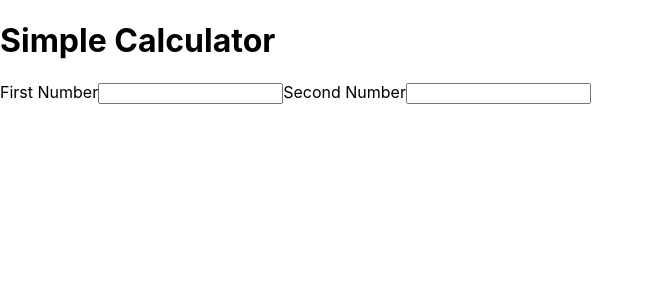
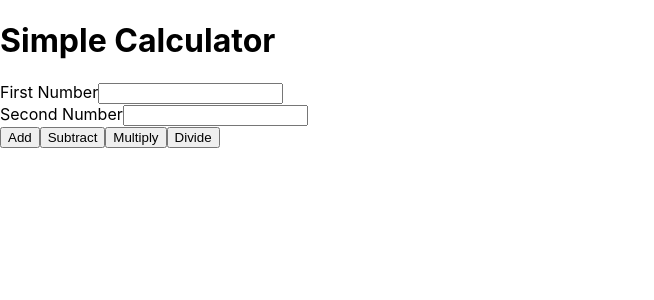
Before and after one commit to abidroid/react-app-one, a React (Create React App) app: page / in a window 1280 px wide. Shown: the top 300 px of the page, without its empty margins (0-654 px from the left). Built offline with nearby package versions, Linux system fonts and the light colour scheme.

Commit message:
addition'

```diff
--- a/src/components/SimpleCalculator.js
+++ b/src/components/SimpleCalculator.js
@@ -3,7 +3,7 @@ function SimpleCalculator() {
 
     const [firstNumber, setFirstNumber] = React.useState('');
     const [secondNumber, setSecondNumber] = React.useState('');
-
+    const [result, setResult] = React.useState('');
     const handleFirst = (e) => {
         setFirstNumber(e.target.value);
     };
@@ -11,6 +11,15 @@ function SimpleCalculator() {
         setSecondNumber(e.target.value);
     };
 
+    const addition = ()=> {
+        const firstN = Number(firstNumber);
+        const secondN = Number(secondNumber);
+
+        let r = firstN + secondN;
+
+        setResult(r);
+
+    }
 
     return (
 
@@ -19,9 +28,18 @@ function SimpleCalculator() {
             <label>First Number</label>
             <input type="text" value={firstNumber} onChange={handleFirst}
             />
+            <br />
             <label>Second Number</label>
             <input type="text" value={secondNumber} onChange={handleSecond}
             />
+
+            <div className="buttonRow">
+                <button onClick={addition}>Add</button>
+                <button>Subtract</button>
+                <button>Multiply</button>
+                <button>Divide</button>
+            </div>
+            <span>{result}</span>
         </div>
     );
 }
```
